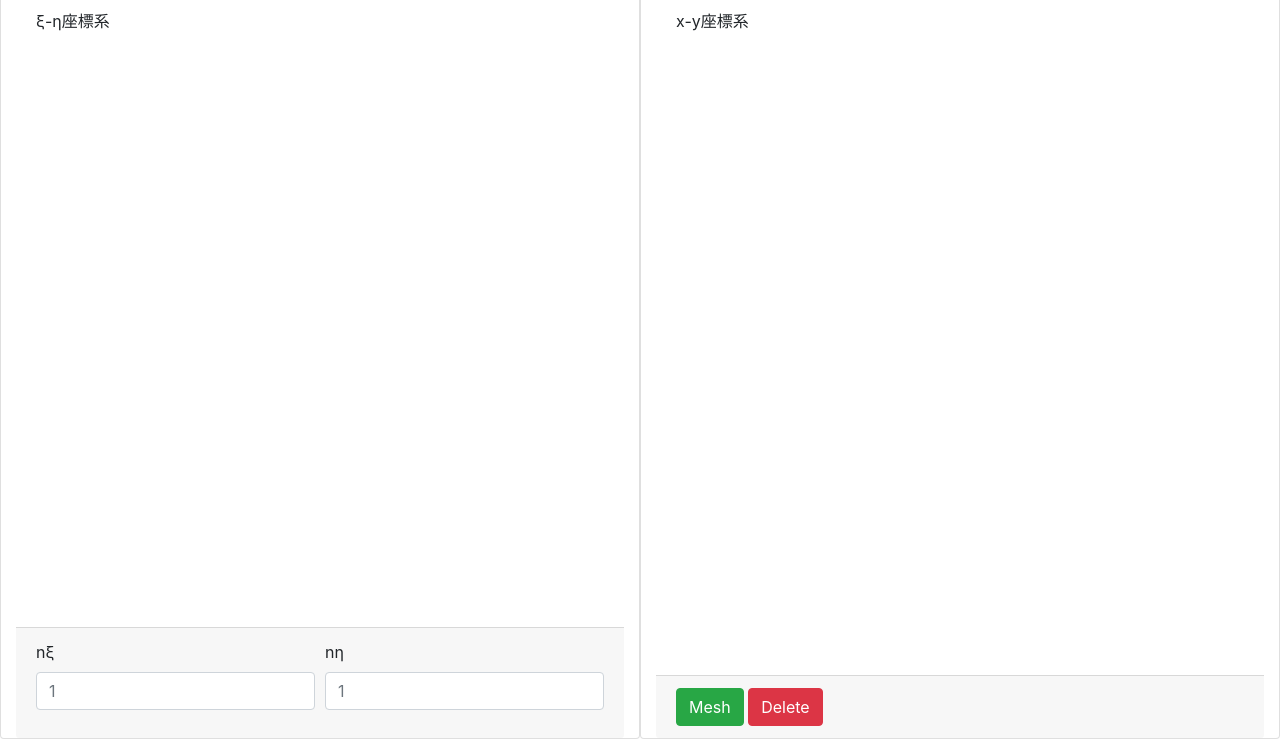
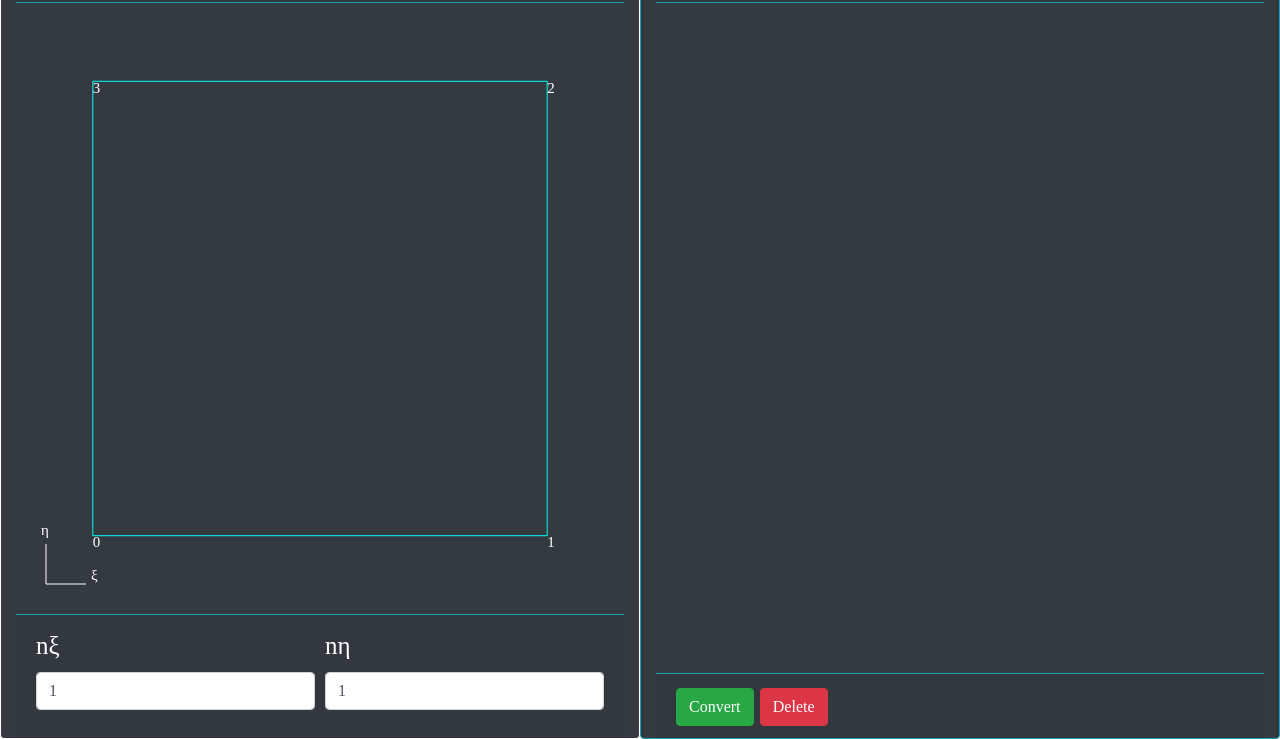
Before and after one commit to PANFACTORY/MappedPAN, a website: page template/index.html in a window 1280 px wide. Shown: the part 61-800 px from the top of the page. Drawn offline with nearby package versions, Linux system fonts and the light colour scheme.

Commit message:
Update layout

```diff
--- a/src/main.js
+++ b/src/main.js
@@ -24,6 +24,7 @@ app.on('ready', function() {
   // メイン画面の表示。ウィンドウの幅、高さを指定できる
   mainWindow = new BrowserWindow({width: 800, height: 600});
   mainWindow.setMenu(null);   //  Delete Menu bar
+  mainWindow.openDevTools();  //  Open developper tool
   mainWindow.loadURL(`file://${__dirname}/../template/index.html`);
 
   // ウィンドウが閉じられたらアプリも終了
--- a/template/index.html
+++ b/template/index.html
@@ -6,7 +6,6 @@
   <meta charset="UTF-8">
   <link rel="stylesheet" href="https://stackpath.bootstrapcdn.com/bootstrap/4.1.0/css/bootstrap.min.css" integrity="sha384-9gVQ4dYFwwWSjIDZnLEWnxCjeSWFphJiwGPXr1jddIhOegiu1FwO5qRGvFXOdJZ4" crossorigin="anonymous">
   <link rel="stylesheet" href="style.css">
-  <script type="text/javascript" src="modules.js"></script>
   <title>MappedPAN</title>
 </head>
 
@@ -15,19 +14,21 @@
   <div class="container-fluid">
     <div class="row height-full">
       <!----------ξ-η座標系入力部分---------->
-      <div class="col-sm-6 card">
-        <div class="card-header">ξ-η Coordinate</div>
+      <div class="col-sm-6 card bg-dark border-white">
+        <div class="card-header border-info text-white">ξ-η Coordinate</div>
         <div class="card-body">
-          ξ-η座標系
+          <div id="containerxiita">
+            <canvas id="canvasxiita"></canvas>
+          </div>
         </div>
-        <div class="card-footer">
+        <div class="card-footer border-info">
           <form>
             <div class="form-row">
-              <div class="form-group col-sm-6">
+              <div class="form-group col-sm-6 text-white">
                 <label for="inputnxi">nξ</label>
                 <input type="number" class="form-control" id="inputnxi" placeholder="1" min="1" required>
               </div>
-              <div class="form-group col-sm-6">
+              <div class="form-group col-sm-6 text-white">
                 <label for="inputnita">nη</label>
                 <input type="number" class="form-control" id="inputnita" placeholder="1" min="1" required>
               </div>
@@ -37,13 +38,15 @@
       </div>
 
       <!----------x-y座標系入力部分---------->
-      <div class="col-sm-6 card">
-        <div class="card-header">x-y Coordinate</div>
+      <div class="col-sm-6 card bg-dark border-info">
+        <div class="card-header border-info text-white">x-y Coordinate</div>
         <div class="card-body">
-          x-y座標系
+          <div id="containerxiita">
+            <canvas id="canvasxiita"></canvas>
+          </div>
         </div>
-        <div class="card-footer">
-          <button type="GenerateMesh" class="btn btn-success">Mesh</button>
+        <div class="card-footer border-info">
+          <button type="ConvertMesh" class="btn btn-success">Convert</button>
           <button type="DeleteMesh" class="btn btn-danger">Delete</button>
         </div>
       </div>
@@ -52,4 +55,5 @@
 </body>
 
 
+<script type="text/javascript" src="modules.js"></script>
 </html>
--- /dev/null
+++ b/template/modules.js
@@ -0,0 +1,75 @@
+const containerxiita = document.getElementById('containerxiita');
+const canvasxiita = document.getElementById('canvasxiita');
+const ctxxiita = canvasxiita.getContext('2d');
+const inputnxi = document.getElementById('inputnxi');
+const inputnita = document.getElementById('inputnita');
+
+
+inputnxi.addEventListener('change', updatenxiita);
+inputnita.addEventListener('change', updatenxiita);
+window.addEventListener('resize', resizewindow, false);
+
+
+function updatenxiita(){
+    //----------Initialize canvas----------
+    if(Number(inputnxi.value) == 0){
+        inputnxi.value = 1;
+    }
+    if(Number(inputnita.value) == 0){
+        inputnita.value = 1;
+    }
+    ctxxiita.clearRect(0, 0, canvasxiita.width, canvasxiita.height);
+
+    //----------Draw mesh----------
+    ctxxiita.strokeStyle = "aqua";
+    ctxxiita.lineWidth = 1;
+    ctxxiita.beginPath();
+    var delta = 0.8*Math.min(canvasxiita.width/Number(inputnxi.value), canvasxiita.height/Number(inputnita.value));
+    var offsetxi = 0.5*(canvasxiita.width - delta*Number(inputnxi.value));
+    var offsetita = 0.5*(canvasxiita.height - delta*Number(inputnita.value));
+    for(var v = 0; v < Number(inputnxi.value) + 1; v++){
+        ctxxiita.moveTo(v*delta + offsetxi, offsetita);
+        ctxxiita.lineTo(v*delta + offsetxi, Number(inputnita.value)*delta + offsetita);
+    }
+    for(var v = 0; v < Number(inputnita.value) + 1; v++){
+        ctxxiita.moveTo(offsetxi, v*delta + offsetita);
+        ctxxiita.lineTo(Number(inputnxi.value)*delta + offsetxi, v*delta + offsetita);
+    }
+
+    ctxxiita.stroke();
+
+    ctxxiita.beginPath();
+
+    //----------Draw coordinate----------
+    ctxxiita.strokeStyle = "white";
+    ctxxiita.moveTo(10, canvasxiita.height - 10);
+    ctxxiita.lineTo(50, canvasxiita.height - 10);
+    ctxxiita.moveTo(10, canvasxiita.height - 10);
+    ctxxiita.lineTo(10, canvasxiita.height - 50);
+
+    ctxxiita.stroke();
+
+    //----------Draw text----------
+    ctxxiita.fillStyle = "white";
+    ctxxiita.font = "15px 'Times New Roman'";
+    ctxxiita.textAlign = "left";
+    ctxxiita.textBaseline = "top";
+    ctxxiita.fillText("0", offsetxi, Number(inputnita.value)*delta + offsetita);
+    ctxxiita.fillText("1", Number(inputnxi.value)*delta + offsetxi, Number(inputnita.value)*delta + offsetita);
+    ctxxiita.fillText("2", Number(inputnxi.value)*delta + offsetxi, offsetita);
+    ctxxiita.fillText("3", offsetxi, offsetita);
+
+    ctxxiita.font = "15px 'Times New Roman'";
+    ctxxiita.fillText("ξ", 55, canvasxiita.height - 25);
+    ctxxiita.fillText("η", 5, canvasxiita.height - 70);
+}
+
+
+function resizewindow(){
+    canvasxiita.width = containerxiita.clientWidth;
+    canvasxiita.height = containerxiita.clientHeight;
+    updatenxiita();
+}
+
+
+resizewindow();
--- a/template/style.css
+++ b/template/style.css
@@ -1,3 +1,27 @@
+body {
+    font-family: 'Times New Roman', Times, serif;
+    font-size: 25px;
+}
+
+
 .height-full {
     height: 100vh;
 }
+
+
+#containerxiita {
+    position: relative;
+    width: 100%;
+    height: 100%;
+    overflow: hidden;
+    padding-top: 56.25%;
+}
+
+
+#canvasxiita {
+    position: absolute;
+    top: 0;
+    left: 0;
+    width: 100%;
+    height: 100%;
+}
```
